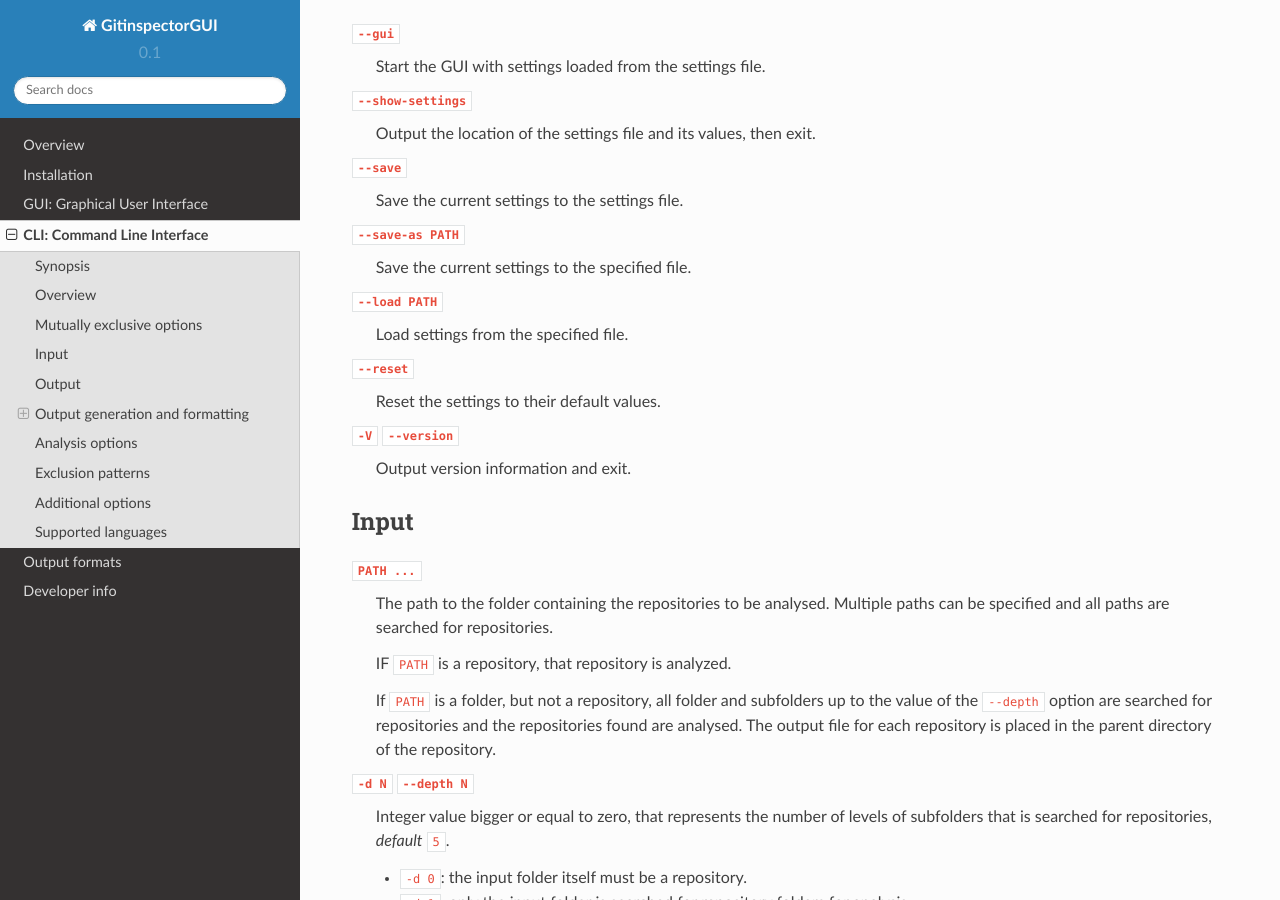
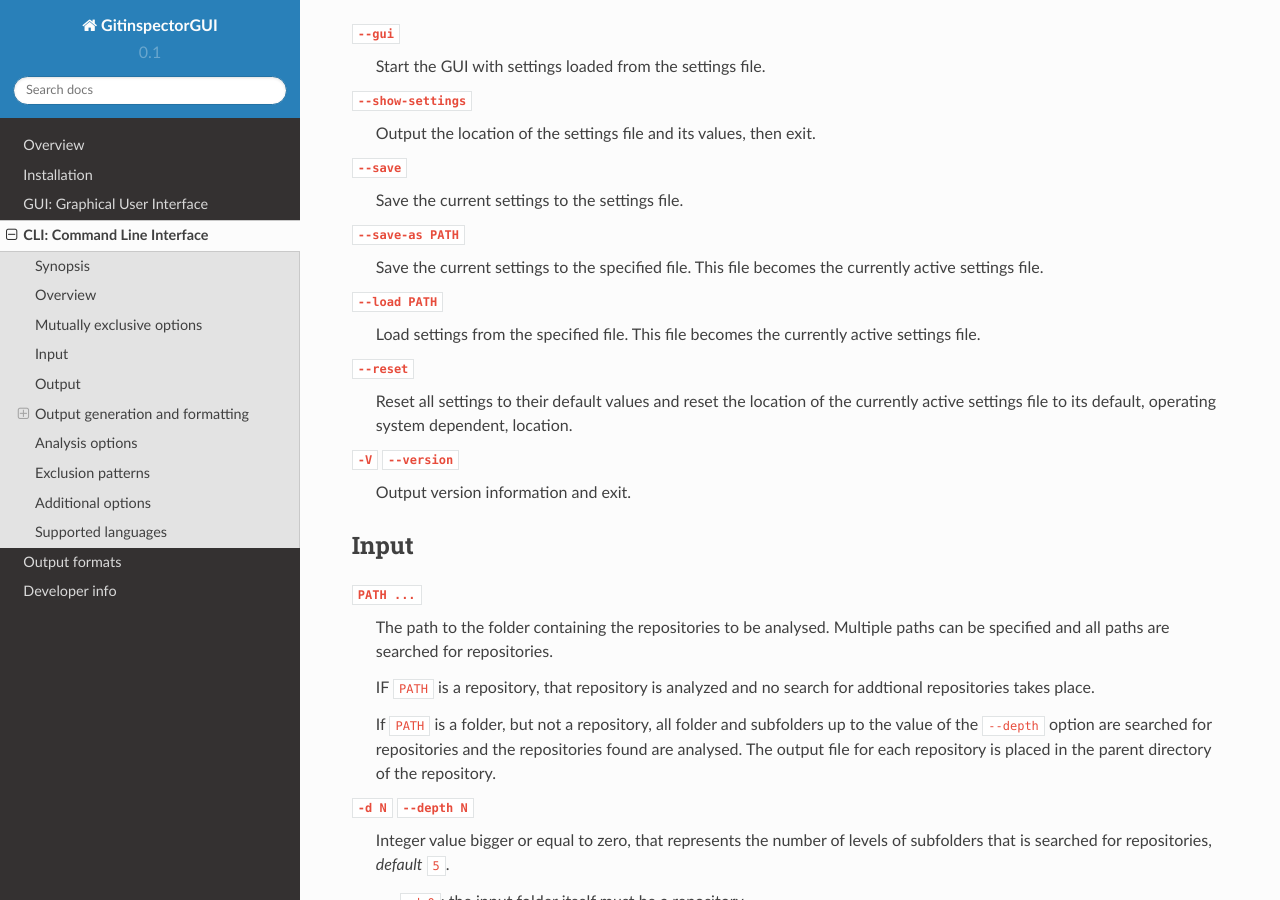
Before and after one commit to davbeek/gitinspectorgui-rtd, a Sphinx documentation site: the page built from docs/source/cli.rst, in a window 1280 px wide and 900 px high, scrolled down 745 px. Built offline with Sphinx 7.4.7 and the Read the Docs theme 2.0.0, drawn with Linux system fonts in a browser that asks for light colours.

Commit message:
Few improvements to gui and cli docs

```diff
--- a/docs/source/cli.rst
+++ b/docs/source/cli.rst
@@ -46,13 +46,17 @@
   Save the current settings to the settings file.
 
 ``--save-as PATH``
-  Save the current settings to the specified file.
+  Save the current settings to the specified file. This file becomes the
+  currently active settings file.
 
 ``--load PATH``
-  Load settings from the specified file.
+  Load settings from the specified file. This file becomes the currently active
+  settings file.
 
 ``--reset``
-  Reset the settings to their default values.
+  Reset all settings to their default values and reset the location of the
+  currently active settings file to its default, operating system dependent,
+  location.
 
 ``-V`` ``--version``
   Output version information and exit.
@@ -64,7 +68,8 @@
   The path to the folder containing the repositories to be analysed. Multiple
   paths can be specified and all paths are searched for repositories.
 
-  IF ``PATH`` is a repository, that repository is analyzed.
+  IF ``PATH`` is a repository, that repository is analyzed and no search for
+  addtional repositories takes place.
 
   If ``PATH`` is a folder, but not a repository, all folder and subfolders up to
   the value of the ``--depth``  option are searched for repositories and the
```
Also changed, not shown: docs/source/gui.rst (+6 -6 lines).
